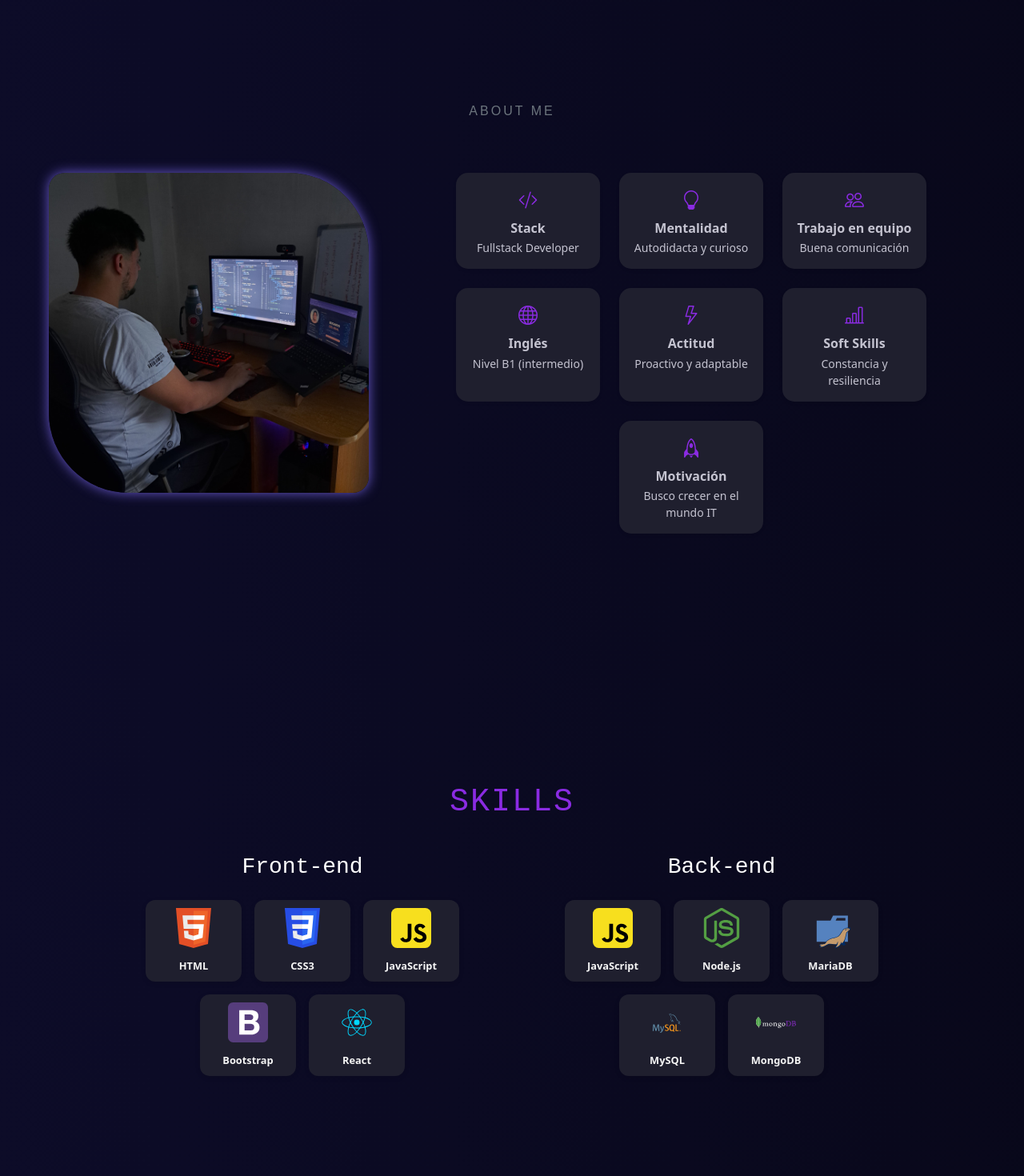
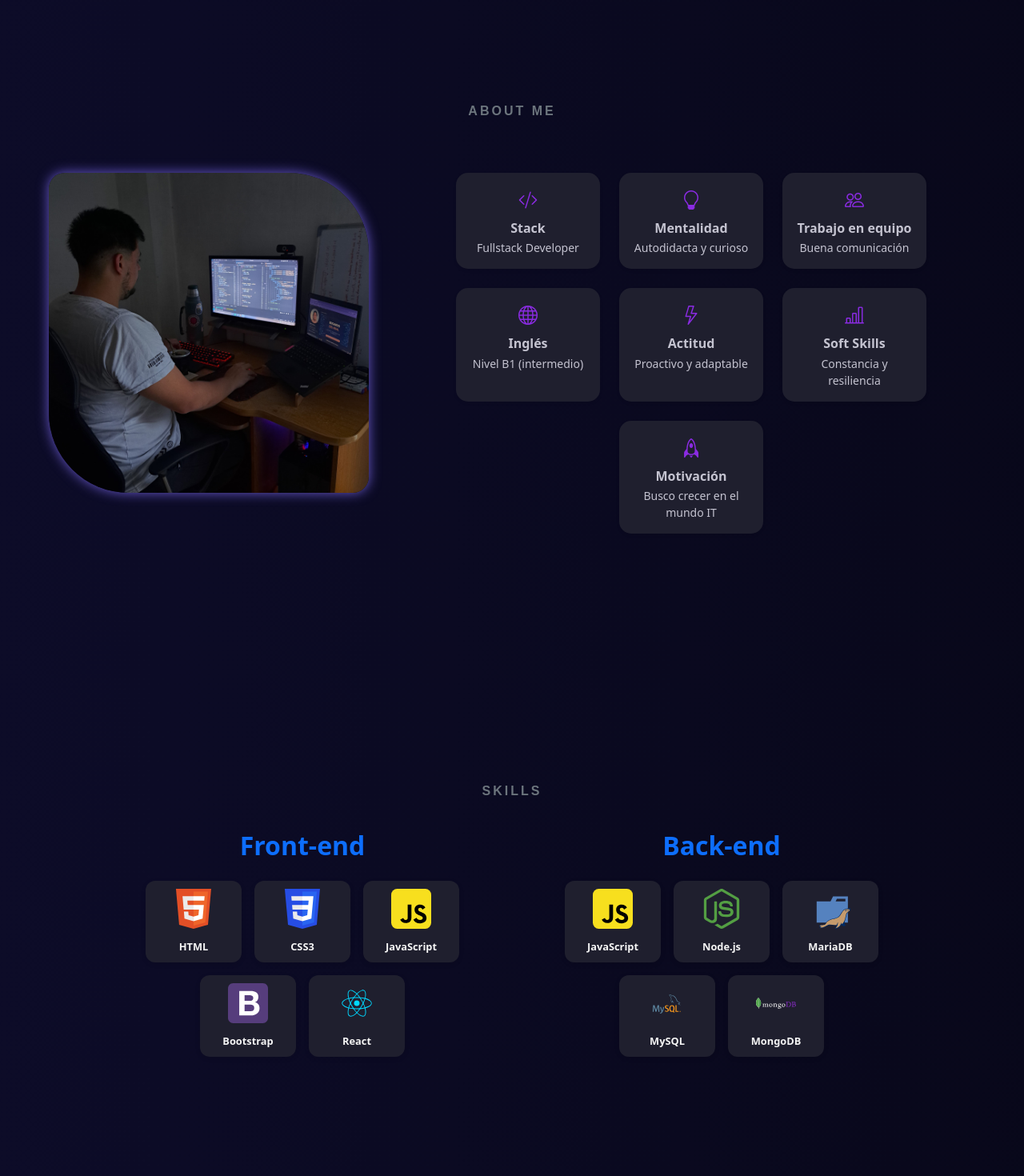
Before and after one commit to Edgardo-Del-Real/PortfolioEdgardoDelReal, a React (Vite) app: page / in a window 1280 px wide. Shown: the part 1020-2490 px from the top of the page at 80% size. Built offline with nearby package versions, Linux system fonts and the light colour scheme.

Commit message:
modificaciones de titulos

```diff
--- a/src/Components/NavBar/NavBar.css
+++ b/src/Components/NavBar/NavBar.css
@@ -4,7 +4,8 @@
    transition: color 0.5s;
    color: white;
    transition: .5s;
-   font-family:'Lucida Sans', 'Lucida Sans Regular', 'Lucida Grande', 'Lucida Sans Unicode', Geneva, Verdana, sans-serif;
+   font-family:Arial, Helvetica, sans-serif;
+   font-weight: 500;
    cursor: pointer;
 }
 
--- a/src/Components/aboutMe/aboutMe.css
+++ b/src/Components/aboutMe/aboutMe.css
@@ -51,7 +51,6 @@
   display: flex;
   align-items: center;
   gap: 15px;
-  color: blue;
   font-family: Arial, Helvetica, sans-serif;
   letter-spacing: 3px;
   justify-content: center;
--- a/src/Components/aboutMe/aboutMe.jsx
+++ b/src/Components/aboutMe/aboutMe.jsx
@@ -19,7 +19,7 @@ const AboutMe = () => {
         <Element name='about-me' className='aboutme'>
             <section className='textos p-5 d-flex flex-column align-items-center' id='about-me'>
                     <div className="titulo-con-icono">
-                        <h6 className=' text-secondary'>ABOUT ME</h6>
+                        <h6 className='text-secondary fw-bold'>ABOUT ME</h6>
                     </div>
 
                 <div className='d-flex flex-wrap flex-lg-nowrap justify-content-center align-items-start gap-5'>
--- a/src/Components/form/form.jsx
+++ b/src/Components/form/form.jsx
@@ -40,9 +40,9 @@ const Form = () => {
        <form onSubmit={handleSubmit}
   className='d-flex flex-column justify-content-center align-items-center p-4'>
 
-  <h2 className='titulo-skills fs-1 mb-4'>
-    KEEP IN TOUCH
-  </h2>
+  <h6 className='titulo-con-icono text-secondary fw-bold mb-4'>
+    LET'S KEEP IN TOUCH
+  </h6>
 
   <section
     className='container d-flex justify-content-center align-items-stretch p-3'>
--- a/src/Components/skills/skills.css
+++ b/src/Components/skills/skills.css
@@ -2,20 +2,7 @@
     height: 100vh;
     padding: 50px 0;
 }
-
-.titulo-skills {
-    color: blueviolet;
-    font-family: 'Courier New', Courier, monospace;
-    text-transform: uppercase;
-    letter-spacing: 2px;
-}
-
-.front {
-    color: white;
-    font-family: 'Courier New', Courier, monospace;
-}
-
- .carta {
+.carta {
     width: 100%;
     max-width: 500px;
 }
--- a/src/Components/skills/skills.jsx
+++ b/src/Components/skills/skills.jsx
@@ -30,12 +30,12 @@ const skillsData = {
 const Skills = () => {
   return (
     <section className='section-skills d-flex flex-column align-items-center mt-5'>
-      <h2 className='titulo-skills fs-1 mb-4'>SKILLS</h2>
+      <h6 className='text-secondary fw-bold mb-4 titulo-con-icono'>SKILLS</h6>
       <div className='d-flex flex-wrap justify-content-center gap-4'>
 
         {/* Frontend */}
         <div className='carta p-3 borde-cont-img d-flex flex-column align-items-center'>
-          <h2 className='fs-3 front mb-4'>Front-end</h2>
+          <h2 className='text-primary fw-bold mb-4'>Front-end</h2>
           <div className='d-flex flex-wrap justify-content-center gap-3'>
             {skillsData.frontend.map((skill, index) => (
               <div key={index} className='skill-card text-center'>
@@ -48,7 +48,7 @@ const Skills = () => {
 
         {/* Backend */}
         <div className='carta p-3 borde-cont-img d-flex flex-column align-items-center'>
-          <h2 className='fs-3 front mb-4'>Back-end</h2>
+          <h2 className='text-primary fw-bold mb-4'>Back-end</h2>
           <div className='d-flex flex-wrap justify-content-center gap-3'>
             {skillsData.backend.map((skill, index) => (
               <div key={index} className='skill-card text-center'>
```
